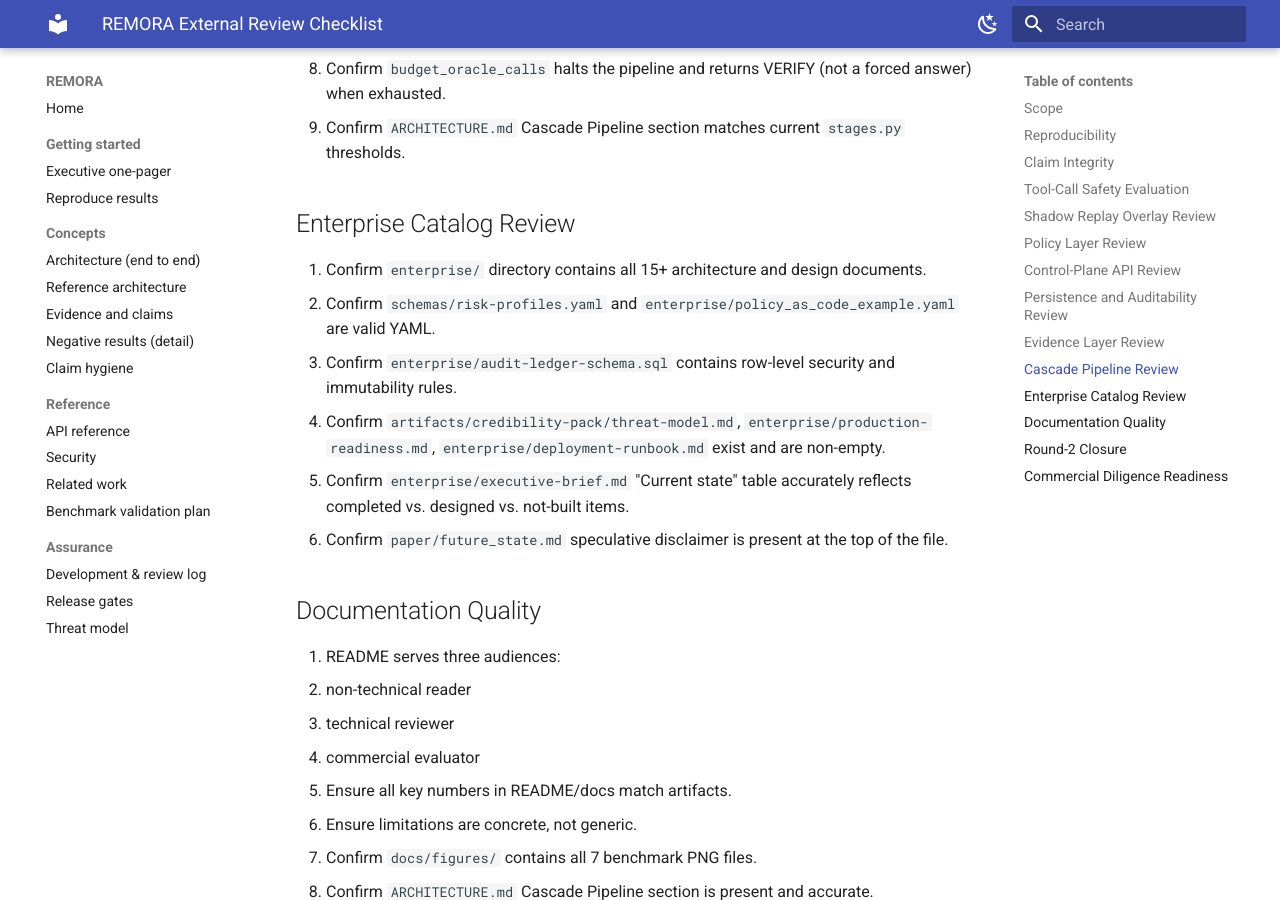
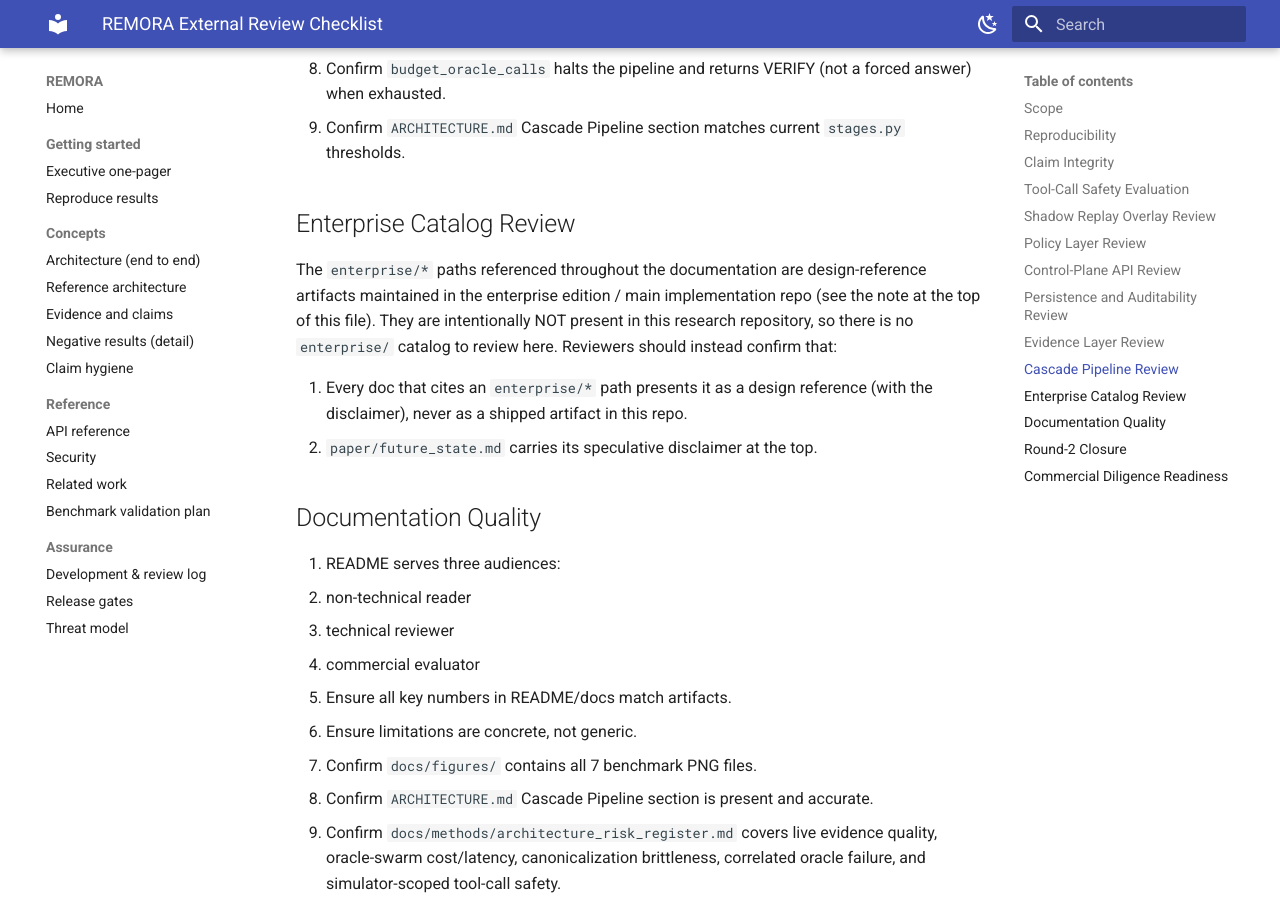
Before and after one commit to darklordVirtual/REMORA-research, an MkDocs documentation site: the page built from docs/validation/review_checklist.md, in a window 1280 px wide and 900 px high, scrolled down 4243 px. Built offline with MkDocs 1.6.1 and Material for MkDocs 9.7.7, drawn with Linux system fonts in a browser that asks for light colours.

Commit message:
fix(review): resolve enterprise/ contradiction + make stage-order question testable (P0-4)
- review_checklist.md 'Enterprise Catalog Review' asked reviewers to confirm the
  enterprise/ directory contains 15+ files, contradicting the note at the top of
  the same file (and reality: enterprise/ is absent from this research repo).
  Rewritten to state the enterprise/* paths are design references maintained
  elsewhere and to check that docs present them as such.
- independent_review_protocol A2 asked whether Stage 1 executes 'before' Stage 2
  'in all code paths' (temporal, not what holds). Rewritten to the testable
  safety property: can any consensus/evidence/adapter result override or downgrade
  a hard-block outcome? (decision priority via hard_guard_floor(), backed by
  test_explain_decide_parity.py + the OPA-adapter monotonicity floor).

```diff
--- a/docs/validation/review_checklist.md
+++ b/docs/validation/review_checklist.md
@@ -129,12 +129,15 @@ Round-2 execution plan reference:
 
 ## Enterprise Catalog Review
 
-1. Confirm `enterprise/` directory contains all 15+ architecture and design documents.
-2. Confirm `schemas/risk-profiles.yaml` and `enterprise/policy_as_code_example.yaml` are valid YAML.
-3. Confirm `enterprise/audit-ledger-schema.sql` contains row-level security and immutability rules.
-4. Confirm `artifacts/credibility-pack/threat-model.md`, `enterprise/production-readiness.md`, `enterprise/deployment-runbook.md` exist and are non-empty.
-5. Confirm `enterprise/executive-brief.md` "Current state" table accurately reflects completed vs. designed vs. not-built items.
-6. Confirm `paper/future_state.md` speculative disclaimer is present at the top of the file.
+The `enterprise/*` paths referenced throughout the documentation are
+design-reference artifacts maintained in the enterprise edition / main
+implementation repo (see the note at the top of this file). They are
+intentionally NOT present in this research repository, so there is no
+`enterprise/` catalog to review here. Reviewers should instead confirm that:
+
+1. Every doc that cites an `enterprise/*` path presents it as a design
+   reference (with the disclaimer), never as a shipped artifact in this repo.
+2. `paper/future_state.md` carries its speculative disclaimer at the top.
 
 ## Documentation Quality
 
```
Also changed, not shown: docs/assurance/independent_review_protocol_v1.md (+5 -2 lines).
